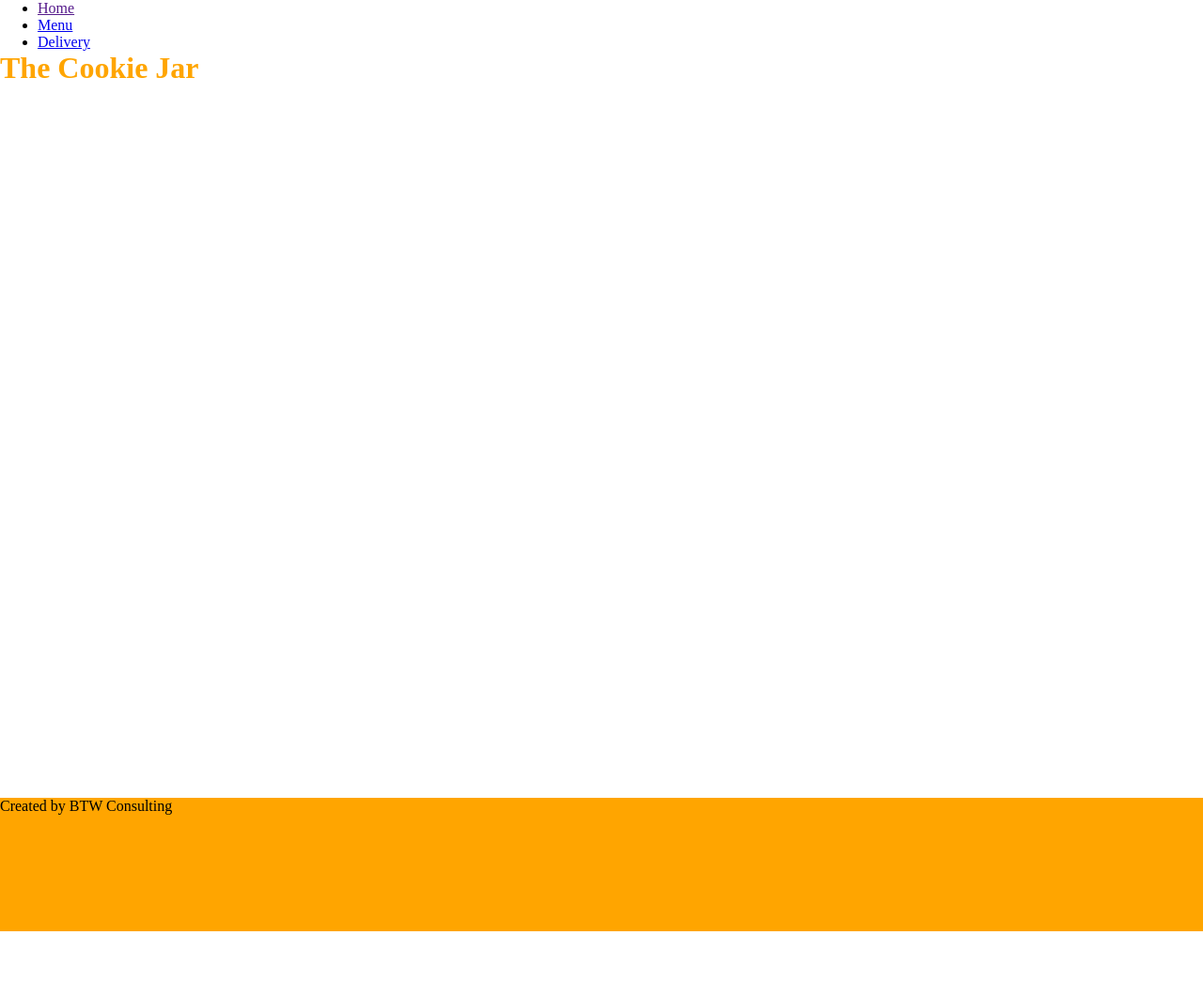
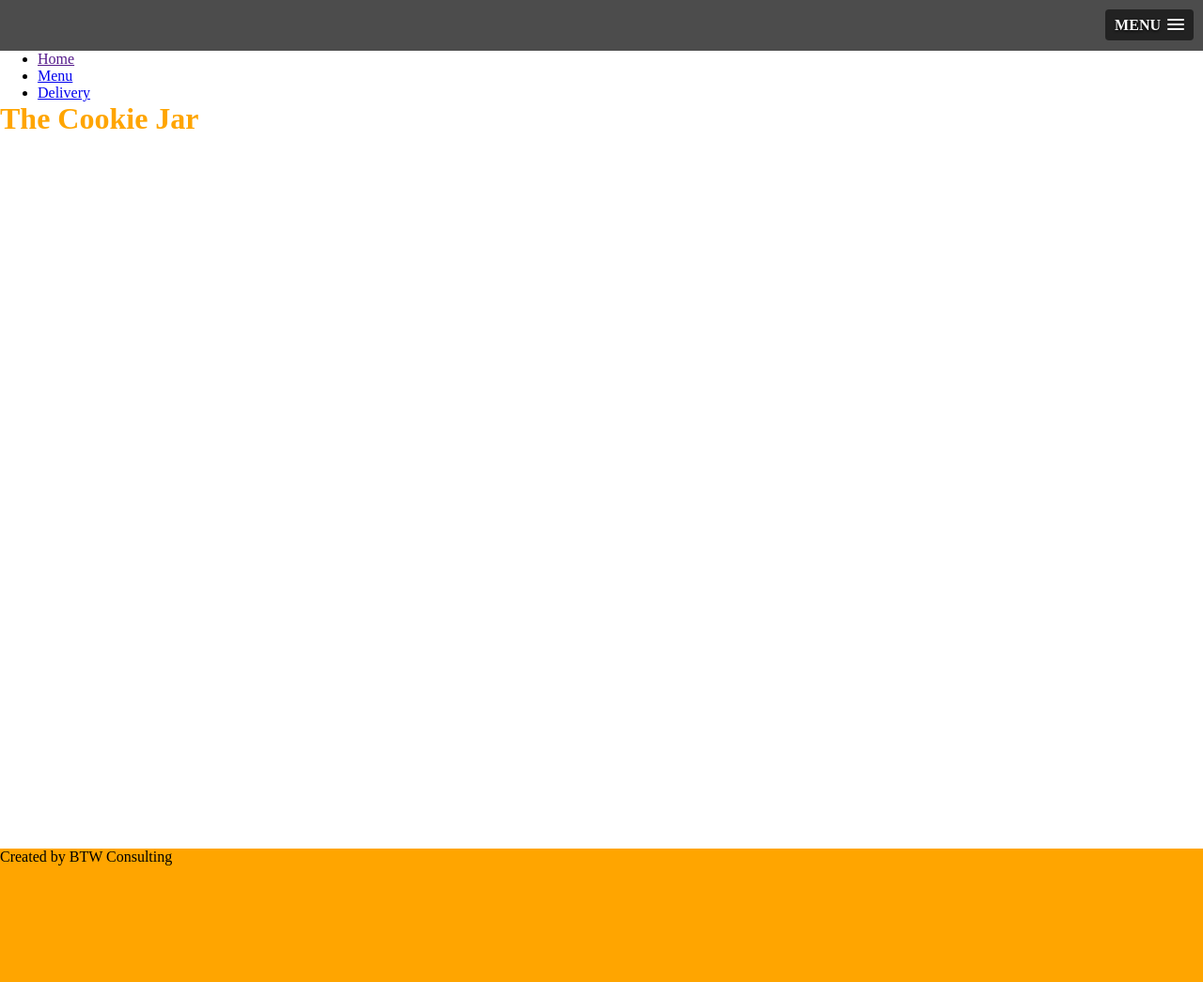
Before and after one commit to burn123/BTW250Final, a Jekyll site: the page built from index.html, in a window 1280 px wide. Shown: the whole page at 94% size. Built offline with Jekyll 4.4.1, drawn with Linux system fonts in a browser that asks for light colours; before the commit the page ends 991 px from its top, so only the background shows below that.

Commit message:
Update default.html

```diff
--- a/_layouts/default.html
+++ b/_layouts/default.html
@@ -6,14 +6,18 @@
 
     <script src="https://ajax.googleapis.com/ajax/libs/jquery/2.2.4/jquery.min.js"></script>
     <script src="js/jquery.slicknav.min.js"></script>
-    <script src="js/nav.js"></script>
 
     <link rel="stylesheet" type="text/css" href="css/main.css">
     <link rel="stylesheet" type="text/css" href="css/slicknav.min.css">
+    <script type="text/javascript">
+        $(document).ready(function(){
+            $('#main-nav').slicknav();
+        });
+    </script>
   </head>
   <body>
     <nav>
-        <ul>
+        <ul id="main-nav">
             <li><a href="">Home</a></li>
             <li><a href="menu">Menu</a></li>
             <li><a href="delivery">Delivery</a></li>
```
